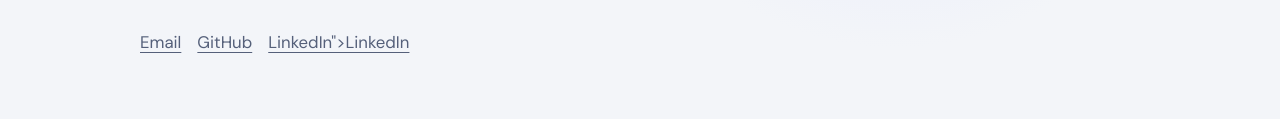
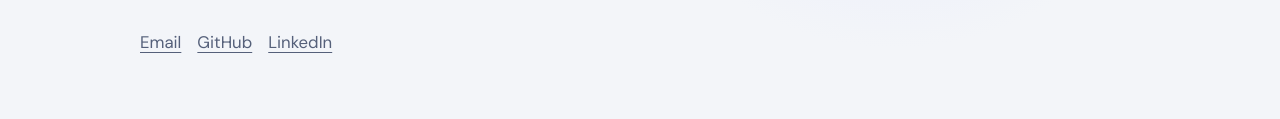
Before and after one commit to Mwatuke/Eliud-Mwatu-Portfolio, a plain HTML site: page index.html in a window 1280 px wide. Shown: the part 471-590 px from the top of the page. Drawn offline with nearby package versions, Linux system fonts and the light colour scheme.

Commit message:
Update index.html

```diff
--- a/index.html
+++ b/index.html
@@ -114,7 +114,7 @@ footer{padding:2rem 0 3rem;color:var(--muted);font-size:.9rem;border-top:1px sol
     <a class="btn" href="#projects">See my projects</a>
   </div>
   <div class="social">
-    <a href="mailto:eliudmwatu@gmail.com">Email</a><a href="https://github.com/Mwatuke">GitHub</a><a href="https://www.linkedin.com/in/eliud-mwatu-b46556310">LinkedIn">LinkedIn</a>
+    <a href="mailto:eliudmwatu@gmail.com">Email</a><a href="https://github.com/Mwatuke">GitHub</a><a href="https://www.linkedin.com/in/eliud-mwatu-b46556310">LinkedIn</a>
   </div>
 </div></div>
 
```
